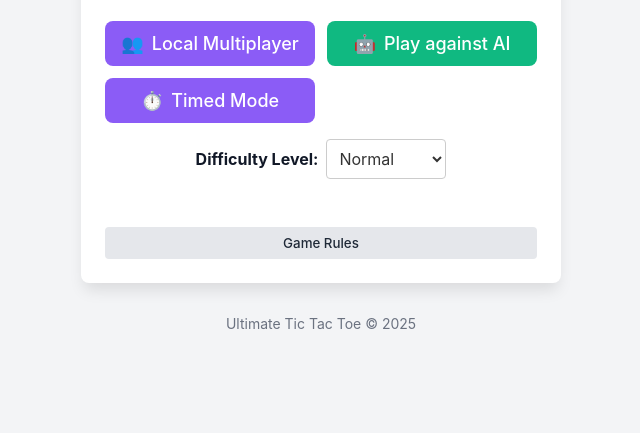
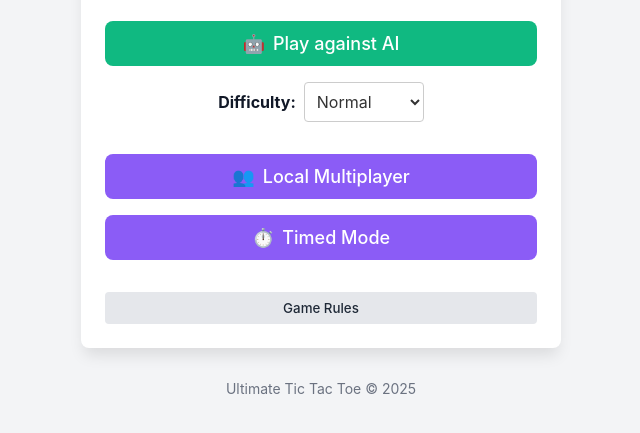
Before and after one commit to Barthelemyosty/tictactoe, a plain HTML site: page game.html in a window 1280 px wide. Shown: the part 95-528 px from the top of the page, without its empty margins (319-959 px from the left). Drawn offline with Linux system fonts and the light colour scheme.

Commit message:
Update game.html

```diff
--- a/game.html
+++ b/game.html
@@ -1905,83 +1905,93 @@
             const buttonContainer = document.createElement('div');
             buttonContainer.className = 'flex flex-col gap-4';
 
-            const gameButtons = document.createElement('div');
-            gameButtons.className = 'button-grid';
+            // Première ligne de boutons
+            const firstRow = document.createElement('div');
+            firstRow.className = 'flex flex-col gap-4';
+
+            const aiBtn = document.createElement('button');
+            aiBtn.className = 'bg-green-500 text-white px-4 py-3 rounded-lg hover:bg-blue-600 text-lg flex items-center justify-center gap-2';
+            aiBtn.innerHTML = '<span>🤖</span> Play against AI';
+            aiBtn.addEventListener('click', () => startNewGame('ai'));
+
+            const difficultySelector = document.createElement('div');
+            difficultySelector.className = 'difficulty-selector';
+
+            const difficultyLabel = document.createElement('label');
+            difficultyLabel.setAttribute('for', 'difficulty');
+            difficultyLabel.textContent = 'Difficulty:';
+
+            const difficultyDropdown = document.createElement('select');
+            difficultyDropdown.id = 'difficulty';
+            difficultyDropdown.className = 'difficulty-dropdown';
+
+            const easyOption = document.createElement('option');
+            easyOption.value = '1';
+            easyOption.textContent = 'Easy';
+
+            const mediumOption1 = document.createElement('option');
+            mediumOption1.value = '4';
+            mediumOption1.textContent = 'Normal';
+            mediumOption1.selected = true;
+
+            const mediumOption2 = document.createElement('option');
+            mediumOption2.value = '6';
+            mediumOption2.textContent = 'Difficult';
+
+            const hardOption = document.createElement('option');
+            hardOption.value = '9';
+            hardOption.textContent = 'Impossible';
+
+            difficultyDropdown.appendChild(easyOption);
+            difficultyDropdown.appendChild(mediumOption1);
+            difficultyDropdown.appendChild(mediumOption2);
+            difficultyDropdown.appendChild(hardOption);
+
+            difficultySelector.appendChild(difficultyLabel);
+            difficultySelector.appendChild(difficultyDropdown);
+
+            firstRow.appendChild(aiBtn);
+            firstRow.appendChild(difficultySelector);
+
+            // Deuxième ligne de boutons
+            const secondRow = document.createElement('div');
+            secondRow.className = 'flex flex-col gap-4';
 
             const multiplayerBtn = document.createElement('button');
-            multiplayerBtn.className = 'bg-purple-500 text-white px-4 py-3 rounded-lg hover:bg-purple-600 text-lg flex items-center justify-center gap-2';
+            multiplayerBtn.className = 'bg-purple-500 text-white px-4 py-3 rounded-lg hover:bg-blue-600 text-lg flex items-center justify-center gap-2';
             multiplayerBtn.innerHTML = '<span>👥</span> Local Multiplayer';
             multiplayerBtn.addEventListener('click', () => startNewGame('local'));
 
-            const aiBtn = document.createElement('button');
-            aiBtn.className = 'bg-green-500 text-white px-4 py-3 rounded-lg hover:bg-green-600 text-lg flex items-center justify-center gap-2';
-            aiBtn.innerHTML = '<span>🤖</span> Play against AI';
-            aiBtn.addEventListener('click', () => startNewGame('ai'));
-
             const timedBtn = document.createElement('button');
-            timedBtn.className = 'bg-purple-500 text-white px-4 py-3 rounded-lg hover:bg-purple-600 text-lg flex items-center justify-center gap-2';
+            timedBtn.className = 'bg-purple-500 text-white px-4 py-3 rounded-lg hover:bg-blue-600 text-lg flex items-center justify-center gap-2';
             timedBtn.innerHTML = '<span>⏱️</span> Timed Mode';
             timedBtn.addEventListener('click', () => startNewGame('timed'));
 
-            gameButtons.appendChild(multiplayerBtn);
-            gameButtons.appendChild(aiBtn);
-            gameButtons.appendChild(timedBtn);
-
+            secondRow.appendChild(multiplayerBtn);
+            secondRow.appendChild(timedBtn);
+
+            // Bouton des règles
             const rulesBtn = document.createElement('button');
             rulesBtn.className = `${theme === 'dark' ? 'bg-gray-700 text-gray-200' : 'bg-gray-200 text-gray-800'} px-4 py-2 rounded ${theme === 'dark' ? 'hover:bg-gray-600' : 'hover:bg-gray-300'} mt-4`;
             rulesBtn.textContent = 'Game Rules';
             rulesBtn.addEventListener('click', showRules);
 
-            // Ajoutez le menu déroulant pour le niveau de difficulté
-            const difficultySelector = document.createElement('div');
-            difficultySelector.className = 'difficulty-selector';
-
-            const difficultyLabel = document.createElement('label');
-            difficultyLabel.setAttribute('for', 'difficulty');
-            difficultyLabel.textContent = 'Difficulty Level:';
-
-            const difficultyDropdown = document.createElement('select');
-            difficultyDropdown.id = 'difficulty';
-            difficultyDropdown.className = 'difficulty-dropdown';
-
-            const easyOption = document.createElement('option');
-            easyOption.value = '1'; // Mode à 4
-            easyOption.textContent = 'Easy';
-
-            const mediumOption1 = document.createElement('option');
-            mediumOption1.value = '4'; // Mode à 6
-            mediumOption1.textContent = 'Normal';
-            mediumOption1.selected = true; // Définir cette option comme sélectionnée par défaut
-
-            const mediumOption2 = document.createElement('option');
-            mediumOption2.value = '6'; // Mode à 7
-            mediumOption2.textContent = 'Difficult';
-
-            const hardOption = document.createElement('option');
-            hardOption.value = '9'; // Mode à 8
-            hardOption.textContent = 'Impossible';
-
-            difficultyDropdown.appendChild(easyOption);
-            difficultyDropdown.appendChild(mediumOption1);
-            difficultyDropdown.appendChild(mediumOption2);
-            difficultyDropdown.appendChild(hardOption);
-
-            difficultySelector.appendChild(difficultyLabel);
-            difficultySelector.appendChild(difficultyDropdown);
-
-            buttonContainer.appendChild(gameButtons);
-            buttonContainer.appendChild(difficultySelector);
+            buttonContainer.appendChild(firstRow);
+            buttonContainer.appendChild(secondRow);
             buttonContainer.appendChild(rulesBtn);
             lobby.appendChild(buttonContainer);
 
             difficultyDropdown.addEventListener('change', function() {
                 gameState.difficulty = this.value;
-                console.log('Difficulty level changed to:', gameState.difficulty);
-                showTooltip(`Difficulty level set to: ${gameState.difficulty}`);
+                console.log('Difficulty changed to:', gameState.difficulty);
+                showTooltip(`Difficulty set to: ${gameState.difficulty}`);
             });
 
             return lobby;
         }
+
+
+
 
         function renderRulesView() {
             const { darkMode } = gameState;
```
